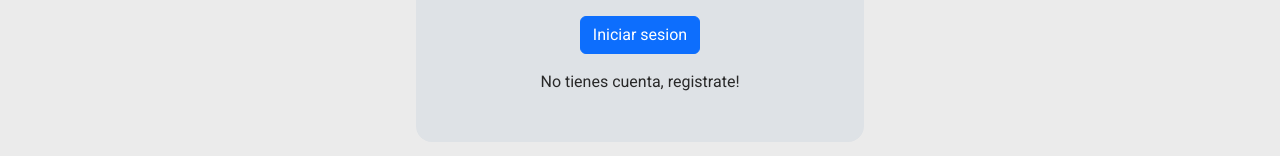
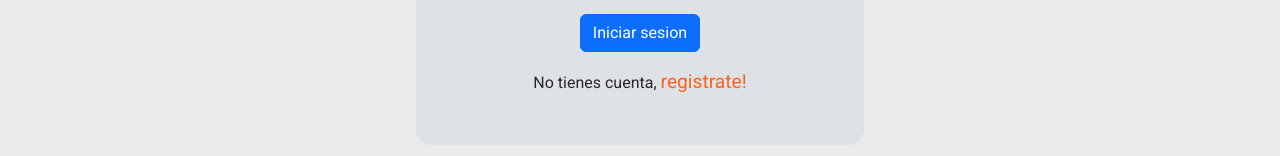
Before and after one commit to Nicovied0/tutiendaPC, an Angular app: page /perfil in a window 1280 px wide. Shown: the part 796-952 px from the top of the page. Built offline with nearby package versions, Linux system fonts and the light colour scheme.

Commit message:
add more styles in login

```diff
--- a/src/app/login/login.component.css
+++ b/src/app/login/login.component.css
@@ -11,6 +11,12 @@
 .input{
   min-width: 20rem;
 }
+.butonText{
+  font-size: larger;
+    text-decoration: none;
+    color: var(--secondary-color);
+    cursor: pointer;
+}
 
 @media screen and (max-width: 500px) {
   .input{
--- a/src/app/login/login.component.html
+++ b/src/app/login/login.component.html
@@ -26,7 +26,7 @@
       <button class="btn btn-primary">Iniciar sesion</button>
 
     </div>
-    <p>No tienes cuenta, <a (click)="goRegister()">registrate!</a></p>
+    <p>No tienes cuenta, <a (click)="goRegister()" class="butonText">registrate!</a></p>
   </form>
 </div>
 
@@ -69,6 +69,6 @@
       <button class="btn btn-primary">Registrarse</button>
 
     </div>
-    <p>Ya tienes cuenta, <a (click)="goLogin()">Inicia sesion!</a></p>
+    <p>Ya tienes cuenta, <a (click)="goLogin()" class="butonText">Inicia sesion!</a></p>
   </form>
 </div>
```
